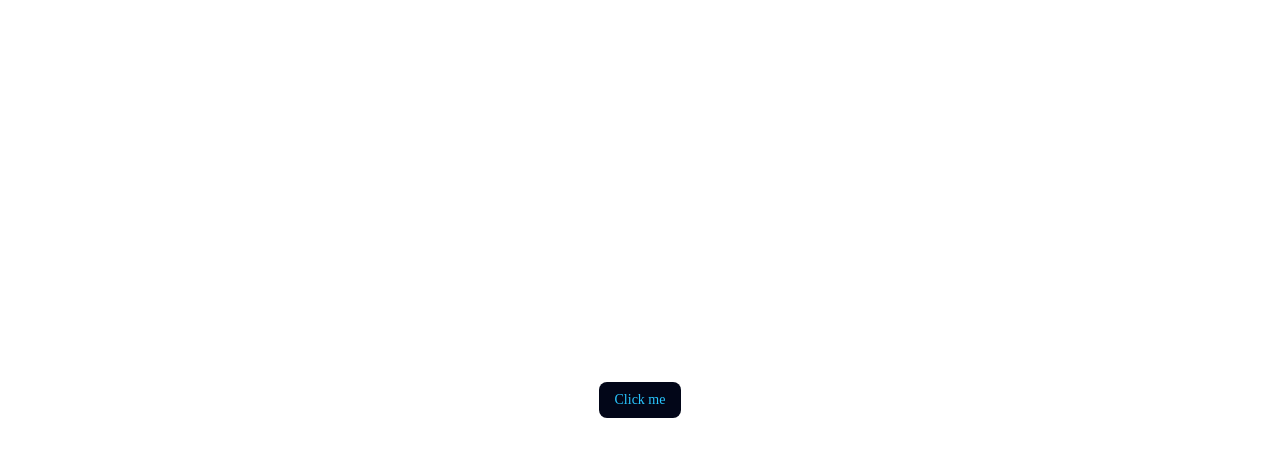
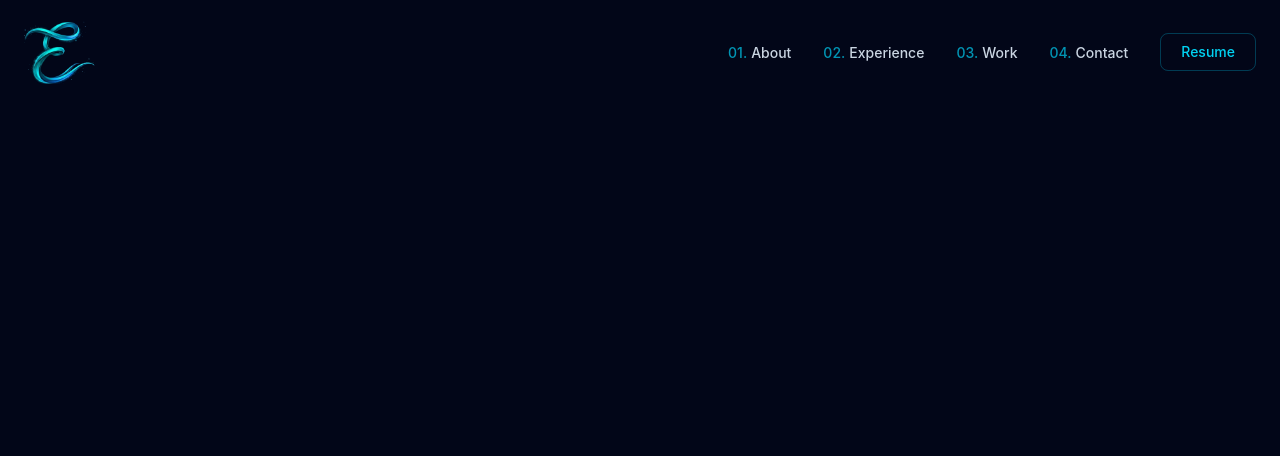
Before and after one commit to emanmohamedsr/portfolio, a React (Vite) app: page / in a window 1280 px wide. Shown: the top 456 px of the page. Built offline with nearby package versions, Linux system fonts and the light colour scheme.

Commit message:
feat: implement responsive Navbar

```diff
--- a/index.html
+++ b/index.html
@@ -1,5 +1,5 @@
 <!doctype html>
-<html lang="en">
+<html lang="en" class="dark">
 	<head>
 		<meta charset="UTF-8" />
 		<link rel="icon" type="image/png" href="/logo.png" />
--- a/src/App.tsx
+++ b/src/App.tsx
@@ -1,13 +1,7 @@
-import { Button } from "@/components/ui/button";
+import PortfolioPage from "./protfolio";
 
 function App() {
-	return (
-		<div className='flex min-h-screen flex-col items-center justify-center'>
-			<Button className='font-script text-brand-cyan bg-brand-slate'>
-				Click me
-			</Button>
-		</div>
-	);
+	return <PortfolioPage />;
 }
 
 export default App;
--- a/src/index.css
+++ b/src/index.css
@@ -1,18 +1,13 @@
 @import "tailwindcss";
 @import "tw-animate-css";
-
 @import url('https://fonts.googleapis.com/css2?family=Inter:wght@300;400;500;600;700&family=JetBrains+Mono:wght@400;500&family=Allura&display=swap');
 
 @custom-variant dark (&:is(.dark *));
 
-/* --- Theme Configuration --- */
 @theme inline {
-  --breakpoint-xs: 340px;
-
-  /* Fonts */
-  --font-sans: 'Inter', sans-serif;
-  --font-mono: 'JetBrains Mono', monospace;
-  --font-script: 'Allura', cursive;
+  --font-script: "Allura", cursive;
+  --font-sans: "Inter", sans-serif;
+  --font-mono: "JetBrains Mono", monospace;
 
   --radius-sm: calc(var(--radius) - 4px);
   --radius-md: calc(var(--radius) - 2px);
@@ -22,13 +17,12 @@
   --radius-3xl: calc(var(--radius) + 12px);
   --radius-4xl: calc(var(--radius) + 16px);
 
-  /* Brand Colors */
+  /* Brand Colors Utilities */
   --color-brand-slate: var(--brand-slate);
   --color-brand-cyan: var(--brand-cyan);
   --color-brand-sky: var(--brand-sky);
   --color-brand-indigo: var(--brand-indigo);
 
-  /* Base Colors */
   --color-background: var(--background);
   --color-foreground: var(--foreground);
   --color-card: var(--card);
@@ -62,55 +56,14 @@
   --color-sidebar-ring: var(--sidebar-ring);
 }
 
-/* --- Root Variables --- */
 :root {
-  /* Fonts */
-  --font-inter: 'Inter', sans-serif;
-  --font-mono: 'JetBrains Mono', monospace;
-  --font-script: 'Allura', cursive;
-
-  /* Brand Colors Definition */
   --brand-slate: oklch(0.129 0.042 264.695);
   --brand-cyan: oklch(0.783 0.161 236.298);
   --brand-sky: oklch(0.656 0.163 236.757);
   --brand-indigo: oklch(0.531 0.218 285.805);
 
   --radius: 0.625rem;
-  --background: oklch(1 0 0);
-  --foreground: oklch(0.145 0 0);
-  --card: oklch(1 0 0);
-  --card-foreground: oklch(0.145 0 0);
-  --popover: oklch(1 0 0);
-  --popover-foreground: oklch(0.145 0 0);
-  --primary: oklch(0.205 0 0);
-  --primary-foreground: oklch(0.985 0 0);
-  --secondary: oklch(0.97 0 0);
-  --secondary-foreground: oklch(0.205 0 0);
-  --muted: oklch(0.97 0 0);
-  --muted-foreground: oklch(0.556 0 0);
-  --accent: oklch(0.97 0 0);
-  --accent-foreground: oklch(0.205 0 0);
-  --destructive: oklch(0.577 0.245 27.325);
-  --border: oklch(0.922 0 0);
-  --input: oklch(0.922 0 0);
-  --ring: oklch(0.708 0 0);
-  --chart-1: oklch(0.646 0.222 41.116);
-  --chart-2: oklch(0.6 0.118 184.704);
-  --chart-3: oklch(0.398 0.07 227.392);
-  --chart-4: oklch(0.828 0.189 84.429);
-  --chart-5: oklch(0.769 0.188 70.08);
-  --sidebar: oklch(0.985 0 0);
-  --sidebar-foreground: oklch(0.145 0 0);
-  --sidebar-primary: oklch(0.205 0 0);
-  --sidebar-primary-foreground: oklch(0.985 0 0);
-  --sidebar-accent: oklch(0.97 0 0);
-  --sidebar-accent-foreground: oklch(0.205 0 0);
-  --sidebar-border: oklch(0.922 0 0);
-  --sidebar-ring: oklch(0.708 0 0);
-}
 
-/* --- Dark Mode Variables --- */
-.dark {
   --background: var(--brand-slate);
   --foreground: oklch(0.985 0 0);
 
@@ -125,11 +78,15 @@
 
   --secondary: oklch(0.269 0 0);
   --secondary-foreground: oklch(0.985 0 0);
+
   --muted: oklch(0.269 0 0);
   --muted-foreground: oklch(0.708 0 0);
+
   --accent: oklch(0.269 0 0);
   --accent-foreground: oklch(0.985 0 0);
+
   --destructive: oklch(0.704 0.191 22.216);
+
   --border: oklch(1 0 0 / 10%);
   --input: oklch(1 0 0 / 15%);
   --ring: var(--brand-cyan);
@@ -150,13 +107,41 @@
   --sidebar-ring: var(--brand-cyan);
 }
 
-/* --- Base Styles --- */
+.light {
+  --background: oklch(1 0 0);
+  --foreground: oklch(0.145 0 0);
+  --card: oklch(1 0 0);
+  --card-foreground: oklch(0.145 0 0);
+  --popover: oklch(1 0 0);
+  --popover-foreground: oklch(0.145 0 0);
+  --primary: oklch(0.205 0 0);
+  --primary-foreground: oklch(0.985 0 0);
+  --secondary: oklch(0.97 0 0);
+  --secondary-foreground: oklch(0.205 0 0);
+  --muted: oklch(0.97 0 0);
+  --muted-foreground: oklch(0.556 0 0);
+  --accent: oklch(0.97 0 0);
+  --accent-foreground: oklch(0.205 0 0);
+  --destructive: oklch(0.577 0.245 27.325);
+  --border: oklch(0.922 0 0);
+  --input: oklch(0.922 0 0);
+  --ring: oklch(0.708 0 0);
+  --sidebar: oklch(0.985 0 0);
+  --sidebar-foreground: oklch(0.145 0 0);
+  --sidebar-primary: oklch(0.205 0 0);
+  --sidebar-primary-foreground: oklch(0.985 0 0);
+  --sidebar-accent: oklch(0.97 0 0);
+  --sidebar-accent-foreground: oklch(0.205 0 0);
+  --sidebar-border: oklch(0.922 0 0);
+  --sidebar-ring: oklch(0.708 0 0);
+}
+
 @layer base {
   * {
     @apply border-border outline-ring/50;
   }
 
   body {
-    @apply bg-background text-foreground font-sans;
+    @apply bg-background text-foreground;
   }
 }
--- /dev/null
+++ b/src/protfolio/index.tsx
@@ -0,0 +1,11 @@
+import { Navbar } from "@/shared/layout/Navbar";
+
+const PortfolioPage = () => {
+	return (
+		<>
+			<Navbar />
+		</>
+	);
+};
+
+export default PortfolioPage;
--- /dev/null
+++ b/src/shared/layout/Navbar.tsx
@@ -0,0 +1,117 @@
+import { useState, useEffect } from "react";
+import { motion, AnimatePresence } from "framer-motion";
+import { cn } from "../../lib/utils";
+import { images } from "../assets";
+import { TextAlignJustify, X } from "lucide-react";
+
+const navLinks = [
+	{ name: "About", href: "#about" },
+	{ name: "Experience", href: "#experience" },
+	{ name: "Work", href: "#work" },
+	{ name: "Contact", href: "#contact" },
+];
+
+export const Navbar = () => {
+	const [scrolled, setScrolled] = useState(false);
+	const [isOpen, setIsOpen] = useState(false);
+
+	useEffect(() => {
+		const handleScroll = () => {
+			if (window.scrollY > 50) {
+				setScrolled(true);
+			} else {
+				setScrolled(false);
+			}
+		};
+
+		window.addEventListener("scroll", handleScroll);
+		return () => window.removeEventListener("scroll", handleScroll);
+	}, []);
+
+	return (
+		<motion.nav
+			initial={{ y: -100, opacity: 0 }}
+			animate={{ y: 0, opacity: 1 }}
+			transition={{ duration: 0.8, delay: 0.5 }}
+			className={cn(
+				"fixed top-0 w-full z-100 transition-all duration-300 ease-in-out px-6 py-4",
+				scrolled ?
+					"bg-slate-950/80 backdrop-blur-md border-b border-slate-800/50 shadow-lg"
+				:	"bg-transparent border-transparent",
+			)}>
+			<div className='bg-background max-w-7xl mx-auto flex justify-between items-center'>
+				{/* --- Logo Section --- */}
+				<a href='#' className='flex items-center justify-start '>
+					<img
+						src={images.logo}
+						alt='Logo'
+						className='w-10 h-10 xs:w-12 xs:h-12 md:w-18 md:h-18 object-contain'
+					/>
+				</a>
+
+				{/* --- Desktop Menu --- */}
+				<div className='hidden md:flex items-center gap-8'>
+					<ul className='flex gap-8'>
+						{navLinks.map((link, index) => (
+							<li key={index}>
+								<a
+									href={link.href}
+									className='relative text-sm font-medium text-slate-300 hover:text-cyan-400 transition-colors duration-300'>
+									<span className='mr-1 text-cyan-500/80'>0{index + 1}.</span>
+									{link.name}
+								</a>
+							</li>
+						))}
+					</ul>
+
+					{/* Resume Button */}
+					<a
+						href='/resume.pdf'
+						target='_blank'
+						className='px-5 py-2 text-sm font-medium text-cyan-400 border border-cyan-500/30 rounded-md hover:bg-cyan-500/10 transition-all duration-300'>
+						Resume
+					</a>
+				</div>
+
+				{/* --- Mobile Menu Toggle --- */}
+				<button
+					className='md:hidden text-slate-300 hover:text-cyan-400 transition'
+					onClick={() => setIsOpen(!isOpen)}>
+					{isOpen ?
+						<X className='mr-2' size={23} />
+					:	<TextAlignJustify className='mr-4' size={23} />}
+				</button>
+			</div>
+
+			{/* --- Mobile Menu Dropdown --- */}
+			<AnimatePresence>
+				{isOpen && (
+					<motion.div
+						initial={{ opacity: 0, height: 0 }}
+						animate={{ opacity: 1, height: "auto" }}
+						exit={{ opacity: 0, height: 0 }}
+						className='md:hidden max-[530px]:w-screen max-[530px]:-ml-6 bg-slate-950/95 backdrop-blur-xl overflow-hidden'>
+						<ul className='flex flex-col items-center gap-6 py-8'>
+							{navLinks.map((link, index) => (
+								<li key={index}>
+									<a
+										href={link.href}
+										onClick={() => setIsOpen(false)}
+										className='text-lg text-slate-300 hover:text-cyan-400 transition-colors'>
+										<span className='text-cyan-500 mr-2'>0{index + 1}.</span>
+										{link.name}
+									</a>
+								</li>
+							))}
+							<a
+								href='/resume.pdf'
+								className='px-8 py-3 text-cyan-400 border border-cyan-500/30 rounded-md hover:bg-cyan-500/10 transition-all'>
+								Resume
+							</a>
+						</ul>
+					</motion.div>
+				)}
+			</AnimatePresence>
+		</motion.nav>
+	);
+};
```
